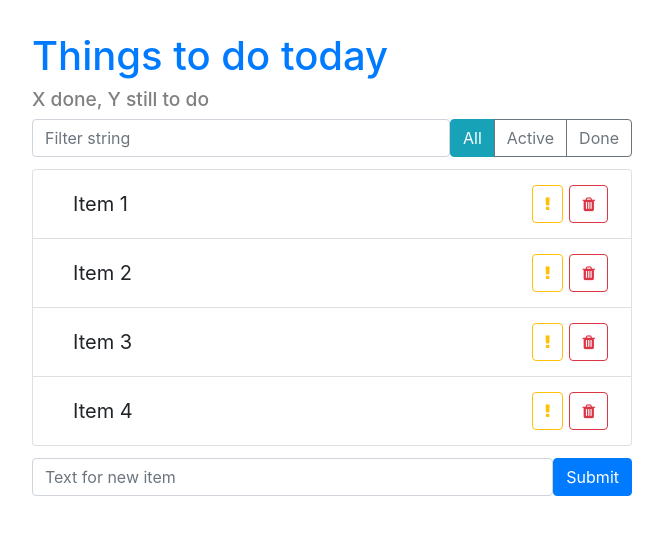
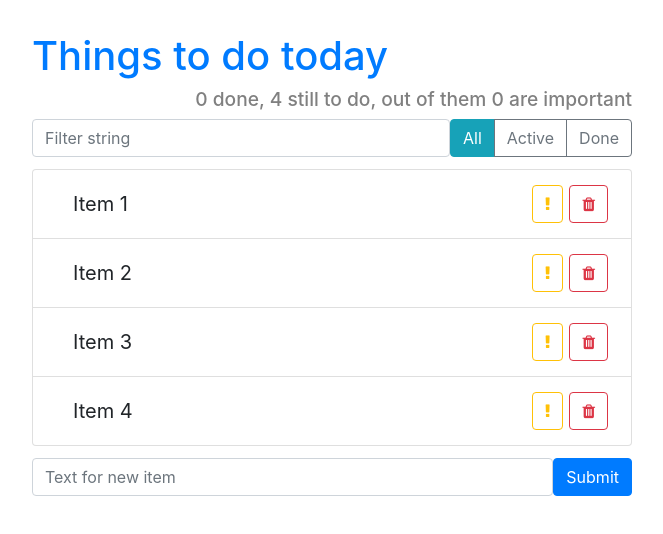
Before and after one commit to aslukin/React_app02, a React (Create React App) app: page / in a window 1280 px wide. Shown: the top 534 px of the page, without its empty margins (308-971 px from the left). Built offline with nearby package versions, Linux system fonts and the light colour scheme.

Commit message:
all list events done, only filter remains

```diff
--- a/src/App.js
+++ b/src/App.js
@@ -80,9 +80,17 @@ export default class App extends React.Component {
   }
 
   render() {
+
+    const doneCount = this.state.todoData.filter((el) => el.done).length
+    const openCount = this.state.todoData.length - doneCount
+    const openImportantCount = this.state.todoData.filter((el) => !el.done && el.important).length
+
     return (
       <div className="todo-app">
-        <AppHeader />
+        <AppHeader openCount={openCount}
+          doneCount={doneCount}
+          openImportantCount={openImportantCount} />
+
         <AppFilter />
         <TodoList todos={this.state.todoData}
           onItemDelete={this.onItemDelete}
--- a/src/Components/Add-Item/Add-Item.js
+++ b/src/Components/Add-Item/Add-Item.js
@@ -3,15 +3,35 @@ import './Add-Item.css'
 
 export default class AddItem extends React.Component {
 
+    state = {
+        label: ''
+    }
+
+    onInputChange = (e) => {
+        this.setState({
+            label: e.target.value
+        })
+
+    }
+
+    onSubmit = (e) => {
+        e.preventDefault();
+        this.props.onItemAdd(this.state.label)
+    }
+
     render() {
         return (
-            <div className="addItem">
-                <input type="test" className="form-control add-item-text" placeholder="Text for new item"></input>
+            <form className="addItem"
+                onSubmit={this.onSubmit}>
+                <input type="text"
+                    className="form-control add-item-text"
+                    placeholder="Text for new item"
+                    onChange={this.onInputChange}></input>
                 <button type="submit" className="btn btn-primary add-item-button"
-                    onClick={()=>{ this.props.onItemAdd(`test`)}}>
+                >
                     Submit
                     </button>
-            </div>
+            </form>
 
         )
     }
--- a/src/Components/App-Header/App-Header.css
+++ b/src/Components/App-Header/App-Header.css
@@ -7,6 +7,7 @@
 }
 
 .app-header h2 {
+  text-align: right;
   font-size: 1.2rem;
   color: grey;
 }
--- a/src/Components/App-Header/App-Header.js
+++ b/src/Components/App-Header/App-Header.js
@@ -5,12 +5,16 @@ import './App-Header.css'
 export default class AppHeader extends React.Component {
 
 
-    render(){
+    render() {
 
-        return(
+        const doneCount = this.props.doneCount
+        const openCount = this.props.openCount
+        const openImportantCount = this.props.openImportantCount
+
+        return (
             <div className="app-header">
                 <h1 className="text-primary">Things to do today</h1>
-                <h2> X done, Y still to do</h2>
+                <h2> {doneCount} done, {openCount} still to do, out of them {openImportantCount} are important</h2>
             </div>
         )
 
```
